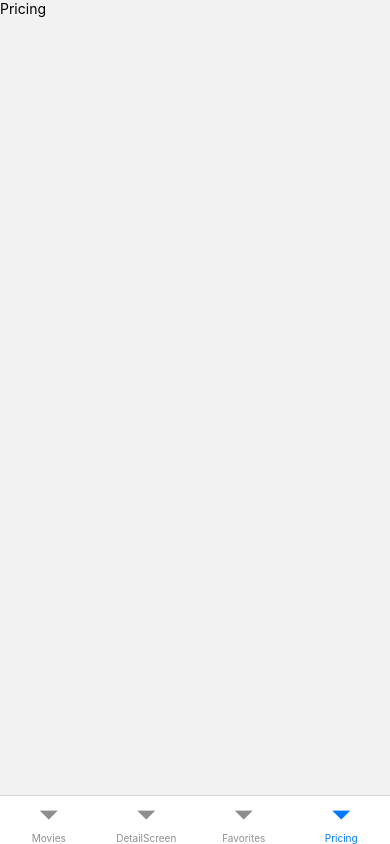
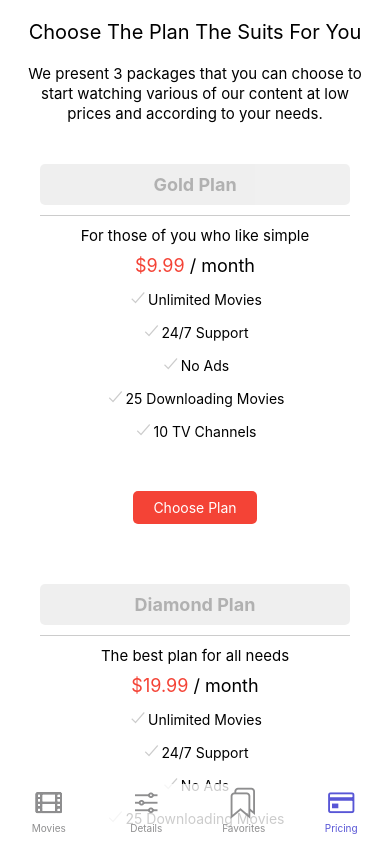
Before and after one commit to LuisSalas94/ReactNative-MovStrem, a React Native app: screen /Pricing in a window 390 px wide. Built offline with nearby package versions, Linux system fonts and the light colour scheme; no server answers.

Commit message:
Style BottomTab

```diff
--- /dev/null
+++ b/src/components/Loader.tsx
@@ -0,0 +1,23 @@
+import React from 'react';
+import {ActivityIndicator, Dimensions, StyleSheet, View} from 'react-native';
+
+const windowHeight = Dimensions.get('window').height;
+
+const Loader = () => {
+  return (
+    <View style={styles.activityContainer}>
+      <ActivityIndicator size="large" color="#f44336" />
+    </View>
+  );
+};
+
+export default Loader;
+
+const styles = StyleSheet.create({
+  activityContainer: {
+    flex: 1,
+    justifyContent: 'center',
+    alignItems: 'center',
+    marginTop: windowHeight / 5,
+  },
+});
--- a/src/components/MovieContentButtons.tsx
+++ b/src/components/MovieContentButtons.tsx
@@ -52,7 +52,8 @@ const MovieContentButtons = ({movie, imdbRating, imdbID, Title}: Props) => {
             onPress={() => myCustomShare(Title)}
           />
         </TouchableOpacity>
-        <TouchableOpacity onPress={() => dispatch(addToFavorites(movie))}>
+        <TouchableOpacity
+          onPress={() => dispatch(addToFavorites(movie, imdbID))}>
           <Icon name="bookmark-outline" size={27} color="#f44336" />
         </TouchableOpacity>
       </View>
--- /dev/null
+++ b/src/components/PricingCard.tsx
@@ -0,0 +1,98 @@
+import {StyleSheet, Text, TouchableOpacity, View} from 'react-native';
+import React from 'react';
+import Icon from 'react-native-vector-icons/Ionicons';
+import {pricingInfo} from '../priceInfo';
+
+const PricingCard = () => {
+  return pricingInfo.map(item => {
+    return (
+      <View style={styles.pricingCardContainer}>
+        <View style={styles.titleContainer}>
+          <Text style={styles.title}>{item.title}</Text>
+        </View>
+        <View style={styles.lineDivider} />
+        <View>
+          <Text style={styles.description}>{item.description}</Text>
+        </View>
+        <View>
+          <Text style={styles.price}>
+            <Text style={{color: '#f44336'}}>${item.price}</Text> / month
+          </Text>
+        </View>
+        <View style={styles.features}>
+          {item.features.map(item => {
+            return (
+              <Text>
+                <Icon name="checkmark-outline" size={20} color="#ccc" />
+                {item}
+              </Text>
+            );
+          })}
+        </View>
+        <TouchableOpacity style={styles.buttonContainer}>
+          <Text style={styles.button}>Choose Plan</Text>
+        </TouchableOpacity>
+      </View>
+    );
+  });
+};
+
+export default PricingCard;
+
+const styles = StyleSheet.create({
+  pricingCardContainer: {
+    height: 400,
+    width: 350,
+    backgroundColor: '#fff',
+    borderRadius: 10,
+    elevation: 3,
+    marginBottom: 20,
+    padding: 20,
+  },
+  lineDivider: {
+    height: 1,
+    backgroundColor: '#ccc',
+    marginTop: 10,
+    width: '100%',
+  },
+  titleContainer: {
+    flexDirection: 'row',
+    justifyContent: 'center',
+    backgroundColor: '#ccc',
+    opacity: 0.3,
+    padding: 10,
+    borderRadius: 5,
+  },
+  title: {
+    fontSize: 18,
+    fontWeight: 'bold',
+    color: '#000',
+  },
+  description: {
+    fontSize: 15,
+    textAlign: 'center',
+    paddingVertical: 10,
+  },
+  price: {
+    fontSize: 18,
+    textAlign: 'center',
+  },
+  features: {
+    marginTop: 10,
+    flex: 1,
+    gap: 10,
+    alignItems: 'center',
+  },
+  buttonContainer: {
+    flexDirection: 'row',
+    justifyContent: 'center',
+  },
+  button: {
+    backgroundColor: '#f44336',
+    width: '40%',
+    padding: 8,
+    textAlign: 'center',
+    color: '#fff',
+    borderRadius: 5,
+  },
+});
--- a/src/components/RenderItem.tsx
+++ b/src/components/RenderItem.tsx
@@ -53,9 +53,17 @@ const styles = StyleSheet.create({
     alignItems: 'center',
     marginTop: 20,
     height: 145,
+    width: 400,
     backgroundColor: '#fff',
     borderRadius: 10,
     padding: 10,
+    shadowColor: '#000',
+    shadowOffset: {
+      width: 0,
+      height: 10,
+    },
+    shadowOpacity: 0.24,
+    shadowRadius: 7,
   },
   favoriteItemTitle: {
     fontSize: 18,
--- a/src/features/movieDetails/movieDetailsSlice.ts
+++ b/src/features/movieDetails/movieDetailsSlice.ts
@@ -4,13 +4,13 @@ import {MovieDetailResponse} from '../../interfaces/movieInterface';
 
 //* MovieDetails Interface
 export type MovieDetails = {
-  movieDetails: MovieDetailResponse;
+  movieDetails: MovieDetailResponse[];
   heartCount: number;
 };
 
 //* Initial state
 const initialState: MovieDetails = {
-  movieDetails: {} as MovieDetailResponse,
+  movieDetails: [],
   heartCount: 0,
 };
 
@@ -29,6 +29,9 @@ const movieDetailsSlice = createSlice({
   initialState,
   reducers: {
     incrementHeartCount: (state, action) => {
+      /*  const movie = state.movieDetails.filter(
+        item => item.imdbID === action.payload,
+      ); */
       state.heartCount = state.heartCount + 1;
     },
   },
--- a/src/features/moviesFavorites/moviesFavoritesSlice.ts
+++ b/src/features/moviesFavorites/moviesFavoritesSlice.ts
@@ -19,13 +19,15 @@ const movieFavoritesSlice = createSlice({
     addToFavorites: (state, action) => {
       const movie = action.payload;
       //state.moviesFavorites.push(action.payload);
+
       //* If movie is not in the array, add it
-      if (!state.moviesFavorites.includes(movie)) {
+      if (action.payload.imdbID !== movie.imdbID) {
+        console.log('Movie already in the array');
+      } else {
         state.moviesFavorites.push(action.payload);
       }
     },
     removeFromFavorites: (state, action) => {
-      console.log(action);
       const movie = action.payload;
       //* If movie is in the array, remove it
       state.moviesFavorites = state.moviesFavorites.filter(
--- a/src/navigation/BottomTabs.tsx
+++ b/src/navigation/BottomTabs.tsx
@@ -4,6 +4,7 @@ import Movies from '../screens/Movies';
 import Pricing from '../screens/Pricing';
 import DetailScreen from '../components/DetailScreen';
 import {Movie} from '../interfaces/movieInterface';
+import Icon from 'react-native-vector-icons/Ionicons';
 
 export type RootStackParams = {
   Movies: undefined;
@@ -17,11 +18,61 @@ export const BottomTabs = () => {
     <Tab.Navigator
       screenOptions={{
         headerShown: false,
+        tabBarStyle: {
+          borderWidth: 0,
+          elevation: 0,
+          height: 60,
+          position: 'absolute',
+          backgroundColor: 'rgba(255,255,255,0.80)',
+        },
+      }}
+      sceneContainerStyle={{backgroundColor: 'white'}}
+      tabBarOptions={{
+        activeTintColor: '#5856D6',
+        labelStyle: {
+          marginBottom: 10,
+        },
       }}>
-      <Tab.Screen name="Movies" component={Movies} />
-      <Tab.Screen name="DetailScreen" component={DetailScreen} />
-      <Tab.Screen name="Favorites" component={Favorites} />
-      <Tab.Screen name="Pricing" component={Pricing} />
+      <Tab.Screen
+        name="Movies"
+        component={Movies}
+        options={{
+          tabBarLabel: 'Movies',
+          tabBarIcon: ({color}) => (
+            <Icon name="film-outline" color={color} size={30} />
+          ),
+        }}
+      />
+      <Tab.Screen
+        name="DetailScreen"
+        component={DetailScreen}
+        options={{
+          tabBarLabel: 'Details',
+          tabBarIcon: ({color}) => (
+            <Icon name="options-outline" color={color} size={30} />
+          ),
+        }}
+      />
+      <Tab.Screen
+        name="Favorites"
+        component={Favorites}
+        options={{
+          tabBarLabel: 'Favorites',
+          tabBarIcon: ({color}) => (
+            <Icon name="bookmarks-outline" color={color} size={30} />
+          ),
+        }}
+      />
+      <Tab.Screen
+        name="Pricing"
+        component={Pricing}
+        options={{
+          tabBarLabel: 'Pricing',
+          tabBarIcon: ({color}) => (
+            <Icon name="card-outline" color={color} size={30} />
+          ),
+        }}
+      />
     </Tab.Navigator>
   );
 };
--- /dev/null
+++ b/src/priceInfo.ts
@@ -0,0 +1,40 @@
+export const pricingInfo = [
+  {
+    title: 'Gold Plan',
+    description: 'For those of you who like simple',
+    price: 9.99,
+    features: [
+      'Unlimited Movies',
+      '24/7 Support',
+      'No Ads',
+      '25 Downloading Movies',
+      '10 TV Channels',
+    ],
+  },
+  {
+    title: 'Diamond Plan',
+    description: 'The best plan for all needs',
+    price: 19.99,
+    features: [
+      'Unlimited Movies',
+      '24/7 Support',
+      'No Ads',
+      '25 Downloading Movies',
+      '100 Downloading Movies',
+      '25 TV Channels',
+    ],
+  },
+  {
+    title: 'Silver Plan',
+    description: "For those of you who don't like simple",
+    price: 15.99,
+    features: [
+      'Unlimited Movies',
+      '24/7 Support',
+      'No Ads',
+      '25 Downloading Movies',
+      '50 Downloading Movies',
+      '15 TV Channels',
+    ],
+  },
+];
--- a/src/screens/Favorites.tsx
+++ b/src/screens/Favorites.tsx
@@ -32,7 +32,10 @@ export default Favorites;
 const styles = StyleSheet.create({
   favoritesContainer: {
     padding: 25,
+    flex: 1,
+    alignItems: 'center',
   },
+
   favoritesTitle: {
     fontSize: 25,
   },
--- a/src/screens/Movies.tsx
+++ b/src/screens/Movies.tsx
@@ -1,6 +1,6 @@
-import {StyleSheet, Text, View} from 'react-native';
+import {StyleSheet, View} from 'react-native';
 import React, {useEffect} from 'react';
-import {useAppDispatch, useAppSelector} from '../hooks/storeHooks';
+import {useAppDispatch} from '../hooks/storeHooks';
 import {fetchAsyncMovies} from '../features/movies/moviesSlice';
 import HomeScreen from '../components/HomeScreen';
 
--- a/src/screens/Pricing.tsx
+++ b/src/screens/Pricing.tsx
@@ -1,14 +1,69 @@
-import {StyleSheet, Text, View} from 'react-native';
+import {StyleSheet, Text, View, ScrollView} from 'react-native';
 import React from 'react';
+import PricingCard from '../components/PricingCard';
+
+const pricingInfo = [
+  {
+    title: 'Basic',
+    description: 'For small teams or office',
+    price: 10,
+    features: [
+      'Unlimited users',
+      'Unlimited projects',
+      'Unlimited storage',
+      'Unlimited support',
+    ],
+  },
+  {
+    title: 'Basic',
+    description: 'For small teams or office',
+    price: 10,
+    features: [
+      'Unlimited users',
+      'Unlimited projects',
+      'Unlimited storage',
+      'Unlimited support',
+    ],
+  },
+];
 
 const Pricing = () => {
   return (
-    <View>
-      <Text>Pricing</Text>
-    </View>
+    <ScrollView>
+      <View style={styles.pricingContainer}>
+        <Text style={styles.pricingTitle}>
+          Choose The Plan The Suits For You
+        </Text>
+        <Text style={styles.pricingContent}>
+          We present 3 packages that you can choose to start watching various of
+          our content at low prices and according to your needs.
+        </Text>
+        <View style={styles.pricingCardContainer}>
+          <PricingCard />
+        </View>
+      </View>
+    </ScrollView>
   );
 };
 
 export default Pricing;
 
-const styles = StyleSheet.create({});
+const styles = StyleSheet.create({
+  pricingContainer: {
+    flex: 1,
+    alignItems: 'center',
+    padding: 20,
+  },
+  pricingTitle: {
+    fontSize: 20,
+    marginBottom: 20,
+  },
+  pricingContent: {
+    fontSize: 15,
+    lineHeight: 20,
+    textAlign: 'center',
+  },
+  pricingCardContainer: {
+    marginTop: 20,
+  },
+});
```
Also changed, not shown: src/components/HomeScreen.tsx (+9 -2 lines).
